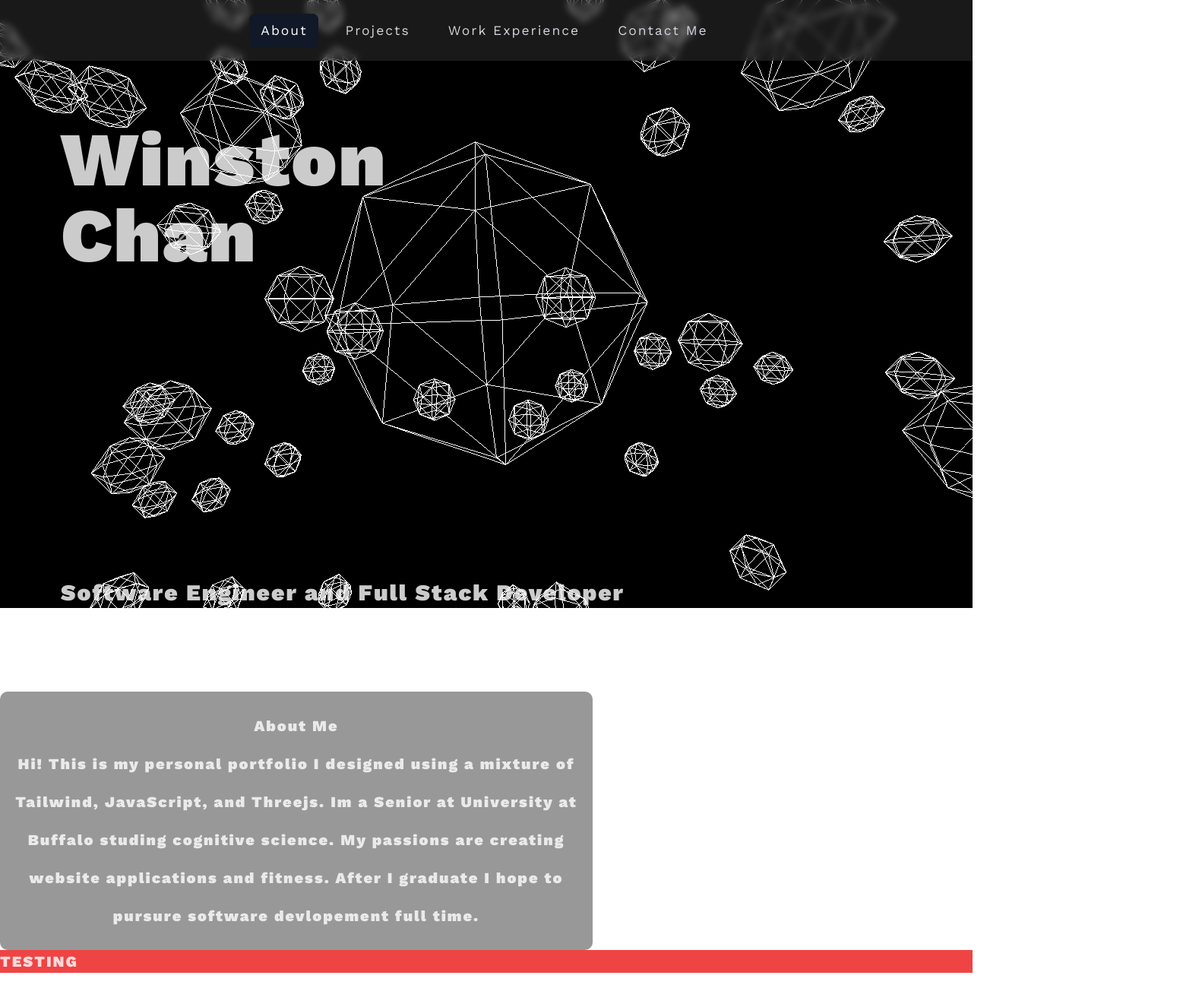
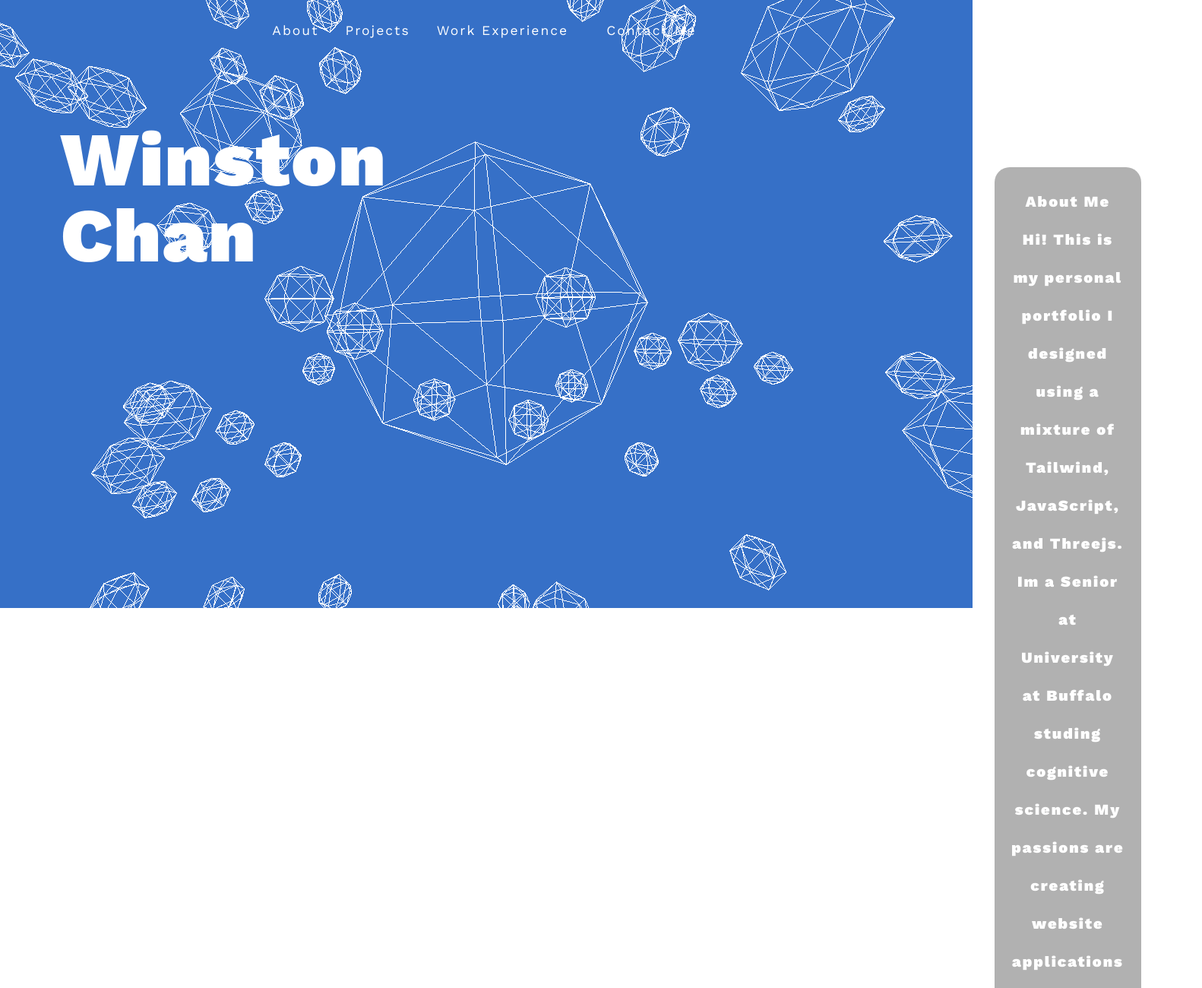
Before and after one commit to WinstonChaan/myPortfolio, a website built with Vite: page index.html in a window 1280 px wide. Shown: the top 1300 px of the page at 76% size, 1582 px wide, since content can reach past the window. Built offline with nearby package versions, Linux system fonts and the light colour scheme; animation ran at ten frames a second.

Commit message:
main page v2

```diff
--- a/index.html
+++ b/index.html
@@ -15,7 +15,7 @@
     <main>
       <!-- TAILWIND NAVBAR -->
       <!-- This example requires Tailwind CSS v2.0+ -->
-      <nav class="navbarmain w-screen">
+      <nav class="w-screen">
         <div class="max-w-full px-4 sm:px-6">
           <div class="flex justify-between h-16">
             <div class="flex m-auto">
@@ -23,7 +23,7 @@
                 <!-- Mobile menu button -->
                 <button
                   type="button"
-                  class="inline-flex items-center justify-center p-2 rounded-md text-gray-400 hover:text-white hover:bg-gray-700 focus:outline-none focus:ring-2 focus:ring-inset focus:ring-white"
+                  class="inline-flex items-center justify-center p-2 rounded-md text-white hover:text-white hover:bg-gray-700 focus:outline-none focus:ring-2 focus:ring-inset focus:ring-white"
                   aria-controls="mobile-menu"
                   aria-expanded="false"
                 >
@@ -63,23 +63,23 @@
               <div class="hidden md:ml-6 md:flex md:items-center md:space-x-4">
                 <a
                   href="#"
-                  class="bg-gray-900 text-white px-3 py-2 rounded-md text-sm font-medium"
+                  class="hover:bg-gray-700 px-3 py-2 rounded-md text-sm font-medium"
                   aria-current="page"
                   >About</a
                 >
                 <a
                   href="#"
-                  class="text-gray-300 hover:bg-gray-700 hover:text-white px-3 py-2 rounded-md text-sm font-medium"
+                  class="hover:bg-gray-700px-3 py-2 rounded-md text-sm font-medium"
                   >Projects</a
                 >
                 <a
                   href="#"
-                  class="text-gray-300 hover:bg-gray-700 hover:text-white px-3 py-2 rounded-md text-sm font-medium"
+                  class="hover:bg-gray-700 px-3 py-2 rounded-md text-sm font-medium"
                   >Work Experience</a
                 >
                 <a
                   href="#"
-                  class="text-gray-300 hover:bg-gray-700 hover:text-white px-3 py-2 rounded-md text-sm font-medium"
+                  class="hover:bg-gray-700 px-3 py-2 rounded-md text-sm font-medium"
                   >Contact Me</a
                 >
               </div>
@@ -99,23 +99,23 @@
           <div class="px-2 pt-2 pb-3 space-y-1 sm:px-3">
             <a
               href="#"
-              class="bg-gray-900 text-white block px-3 py-2 rounded-md text-base font-medium"
+              class="hover:bg-gray-700 text-white block px-3 py-2 rounded-md text-base font-medium"
               aria-current="page"
               >Dashboard</a
             >
             <a
               href="#"
-              class="text-gray-300 hover:bg-gray-700 hover:text-white block px-3 py-2 rounded-md text-base font-medium"
+              class="text-white hover:bg-gray-700 hover:text-white block px-3 py-2 rounded-md text-base font-medium"
               >Team</a
             >
             <a
               href="#"
-              class="text-gray-300 hover:bg-gray-700 hover:text-white block px-3 py-2 rounded-md text-base font-medium"
+              class="text-white hover:bg-gray-700 hover:text-white block px-3 py-2 rounded-md text-base font-medium"
               >Projects</a
             >
             <a
               href="#"
-              class="text-gray-300 hover:bg-gray-700 hover:text-white block px-3 py-2 rounded-md text-base font-medium"
+              class="text-white hover:bg-gray-700 hover:text-white block px-3 py-2 rounded-md text-base font-medium"
               >Calendar</a
             >
           </div>
@@ -123,26 +123,25 @@
       </nav>
 
       <!-- mine -->
+      <div class="flex">
+        <h1 class="name pl-16 pt-16">Winston <br />Chan</h1>
+        <h1 class="aboutMe">
+          About Me <br />
+          Hi! This is my personal portfolio I designed using a mixture of
+          Tailwind, JavaScript, and Threejs. Im a Senior at University at
+          Buffalo studing cognitive science. My passions are creating website
+          applications and fitness. After I graduate I hope to pursure software
+          devlopement full time.
+        </h1>
+      </div>
       <div>
-        <h1 class="name pl-16 pt-16">Winston <br />Chan</h1>
-        <div>
-          <h1 class="pl-16 pt-80 text-2xl">
-            Software Engineer and Full Stack Developer<br />
-          </h1>
-          <h2 class="pl-16 text-lg">
-            JavaScript, Tailwind, CSS, HTML, FireBase, React
-          </h2>
-          <h1 class="description">
-            About Me <br />
-            Hi! This is my personal portfolio I designed using a mixture of
-            Tailwind, JavaScript, and Threejs. Im a Senior at University at
-            Buffalo studing cognitive science. My passions are creating website
-            applications and fitness. After I graduate I hope to pursure
-            software devlopement full time.
-          </h1>
-        </div>
+        <h1 class="pl-16 pt-20 text-2xl">
+          Software Engineer and Full Stack Developer<br />
+        </h1>
+        <h2 class="pl-16 text-lg">
+          JavaScript, Tailwind, CSS, HTML, FireBase, React
+        </h2>
       </div>
-      <div class="bg-red-500">TESTING</div>
     </main>
     <script type="module" src="/main.js"></script>
   </body>
--- a/main.js
+++ b/main.js
@@ -20,6 +20,7 @@ const renderer = new THREE.WebGL1Renderer({
 renderer.setPixelRatio(window.devicePixelRatio);
 renderer.setSize(window.innerWidth, window.innerHeight);
 renderer.render(scene, camera);
+renderer.setClearColor(0x3670c7, 1);
 
 const controls = new OrbitControls(camera, renderer.domElement);
 
--- a/style.css
+++ b/style.css
@@ -5,7 +5,7 @@
 * {
   font-family: "Work Sans", sans-serif;
   font-weight: 900;
-  color: rgba(255, 255, 255, 0.795);
+  color: white;
   letter-spacing: 2px;
   font-size: 20px;
 }
@@ -20,35 +20,25 @@ main {
   position: absolute;
 }
 
-.test {
-  background-color: blue;
-}
-
 .name {
   grid-area: header;
   font-weight: 900;
-  color: rgba(255, 255, 255, 0.795);
   letter-spacing: 2px;
   font-size: 100px;
   line-height: 100px;
+  padding-right: 800px;
 }
 
-.description {
+.aboutMe {
   font-weight: 900;
-  color: rgba(255, 255, 255, 0.795);
   letter-spacing: 2px;
   font-size: 20px;
-  margin-top: 75px;
-  margin-right: 500px;
+  margin-top: 7rem;
   line-height: 50px;
   padding: 20px;
+  margin-right: 4rem;
   text-align: center;
-  background: rgba(50, 50, 50, 0.5);
-  backdrop-filter: blur(5px);
-  border-radius: 10px;
+  background: rgba(100, 100, 100, 0.5);
+  backdrop-filter: blur(10px);
+  border-radius: 20px;
 }
-
-.navbarmain {
-  background: rgba(50, 50, 50, 0.5);
-  backdrop-filter: blur(5px);
-}
```
Also changed, not shown: download.jpeg (added).
